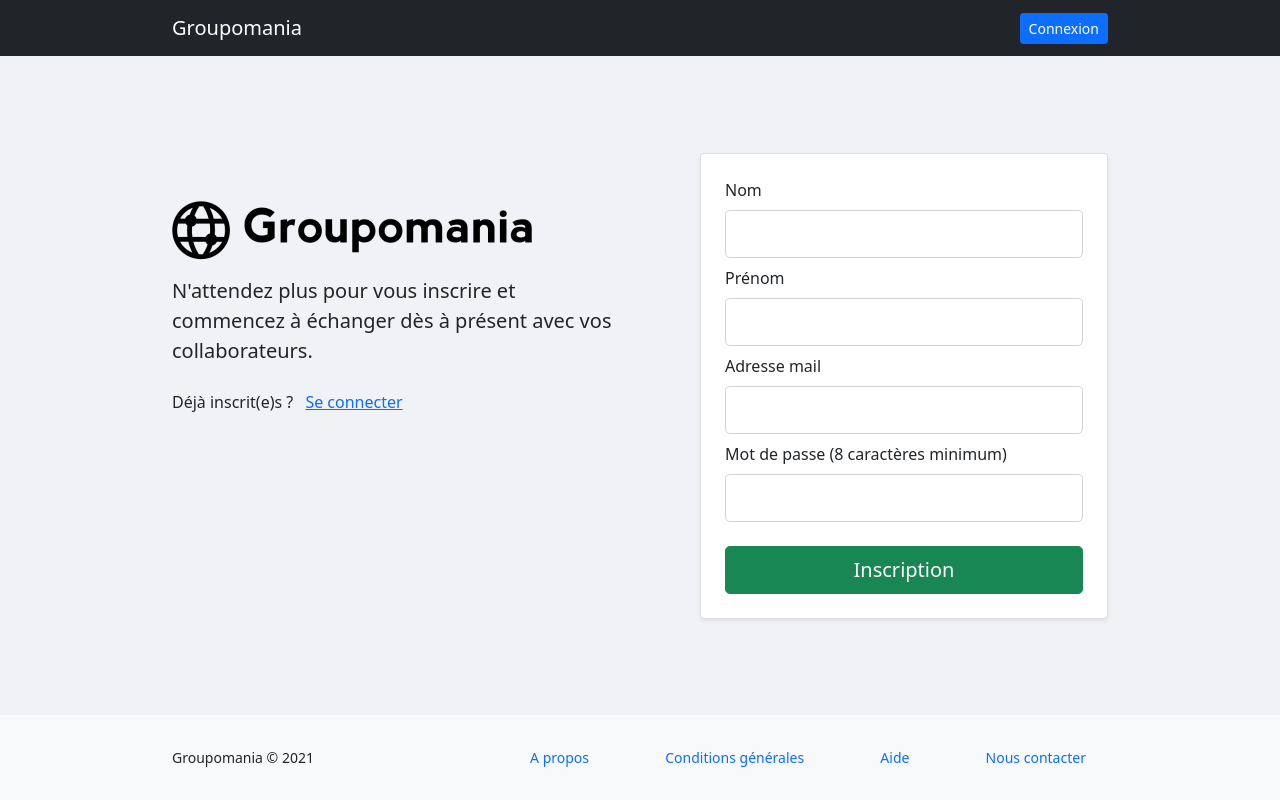
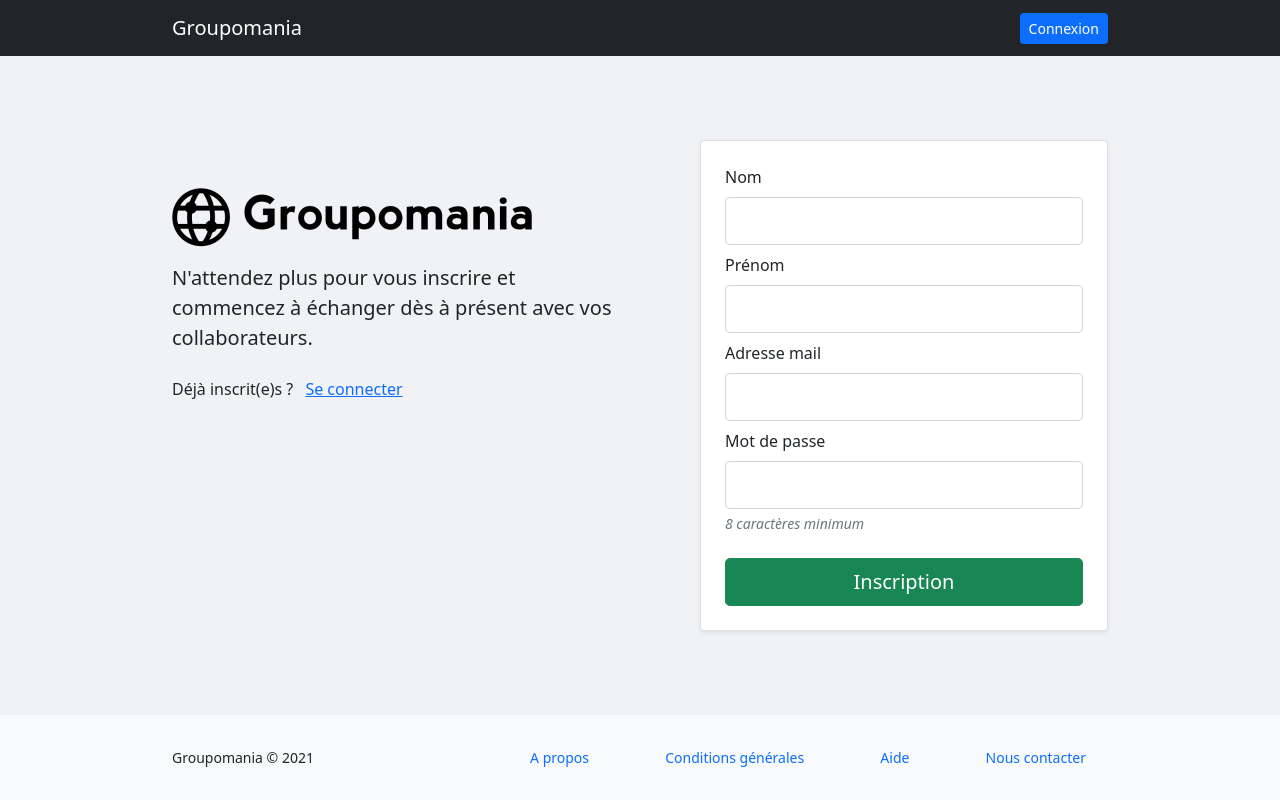
Before and after one commit to sebastien-coupe/groupomania, a Vue app in the folder client/: page /signup in a window 1280 px wide. Built offline with nearby package versions, Linux system fonts and the light colour scheme.

Commit message:
CLIENT: Added form helper messages

```diff
--- a/client/src/components/ProfileForm.vue
+++ b/client/src/components/ProfileForm.vue
@@ -27,7 +27,9 @@
             type="file"
             id="image"
           />
-          <div class="form-text">Formats: jpg, jpeg, png. Max: 180x180px</div>
+          <div class="form-text fst-italic">
+            Formats acceptés: jpg, jpeg, png.
+          </div>
         </div>
         <div class="mb-3">
           <label for="lastName" class="form-label">Nom</label>
--- a/client/src/views/Signup.vue
+++ b/client/src/views/Signup.vue
@@ -83,9 +83,7 @@
                 }}</span>
               </div>
               <div class="mb-4">
-                <label for="password" class="form-label"
-                  >Mot de passe (8 caractères minimum)</label
-                >
+                <label for="password" class="form-label">Mot de passe</label>
                 <input
                   @focus="
                     {
@@ -100,6 +98,7 @@
                   class="form-control form-control-lg"
                   :class="errors.password ? 'is-invalid' : ''"
                 />
+                <div class="form-text fst-italic">8 caractères minimum</div>
                 <span v-if="errors.password" class="invalid-feedback">{{
                   errors.password
                 }}</span>
```
Also changed, not shown: 1 other file (tests, documents, lock files or other folders).
